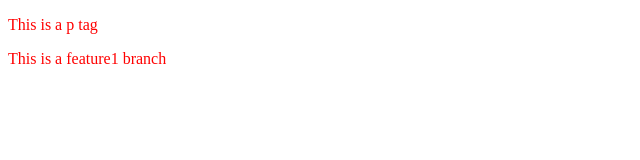
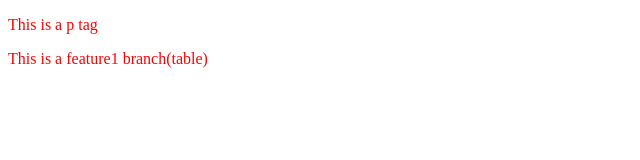
Before and after one commit to dvlopr2002/project2, a plain HTML site: page index.html in a window 1280 px wide. Shown: the full height of the page, 0-640 px from the left. Drawn offline with Linux system fonts and the light colour scheme.

Commit message:
add a new tetxt on feature1 branch

```diff
--- a/index.html
+++ b/index.html
@@ -10,7 +10,7 @@
 
 <body>
     <p>This is a p tag</p>
-    <p>This is a feature1 branch</p>
+    <p>This is a feature1 branch(table)</p>
 </body>
 
 </html>
```
